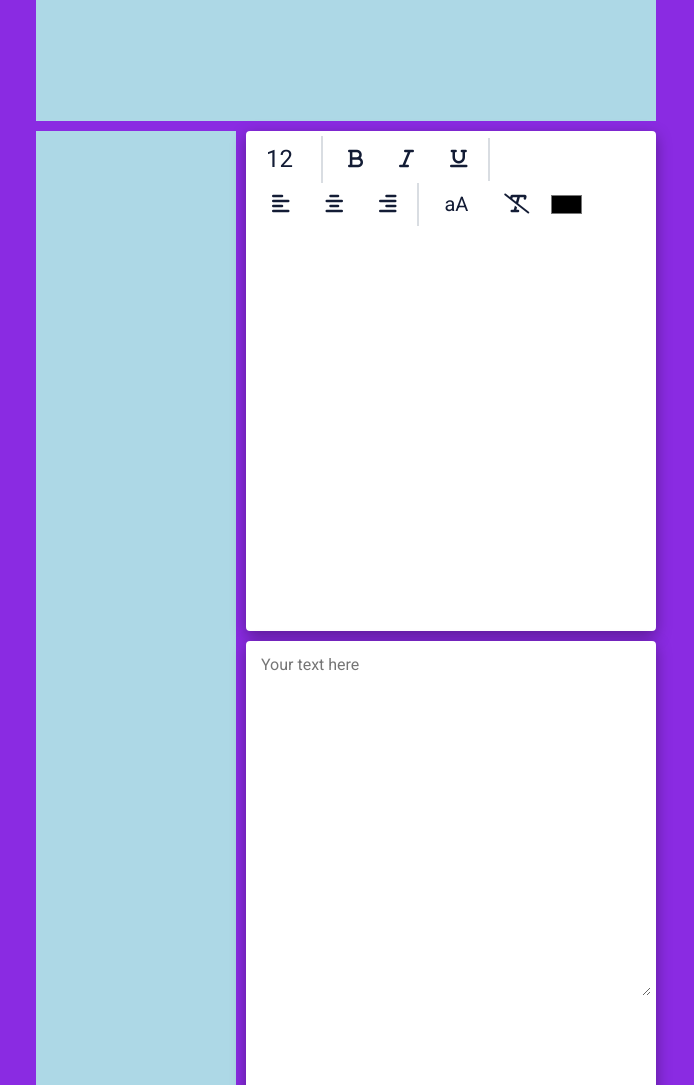
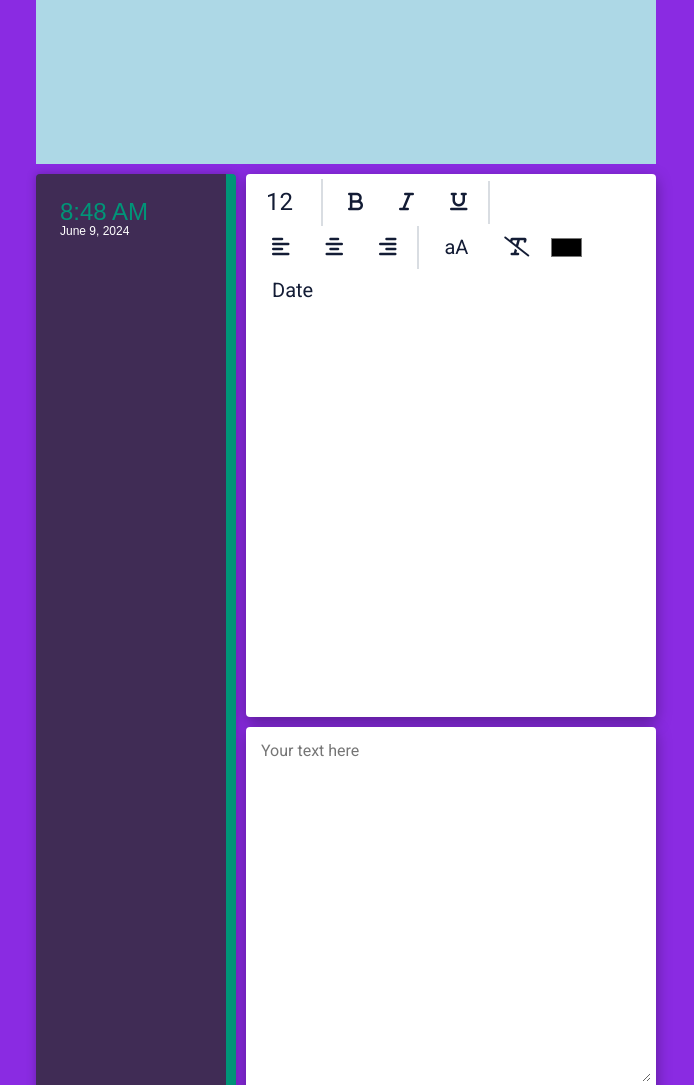
Before and after one commit to lauramateer/NoteApp, a plain HTML site: page index.html in a window 1280 px wide. Shown: the part 400-1485 px from the top of the page, without its empty margins (84-778 px from the left). Drawn offline with Linux system fonts and the light colour scheme.

Commit message:
code for date/time stamp feature

```diff
--- a/index.html
+++ b/index.html
@@ -25,7 +25,11 @@
     <div id="a">
     </div>
 
-    <div id="b"></div>
+    <div class="datetime" id="b">
+        <div class="time">8:48 AM</div>
+        <div class="date">June 9, 2024</div>
+
+    </div>
 
     <div id="c">
         <div class="first box">
@@ -70,6 +74,13 @@
             </button>
             <input type="color" onchange="f10(this)">
         </div>
+
+        <div class="fifth box">
+
+            <button type="button" onclick="f11(this)">
+                Date
+            </button>
+        </div>
         <br>
 
     </div>
--- a/main.js
+++ b/main.js
@@ -1,4 +1,5 @@
 const textarea = document.getElementById("textarea");
+
 
 function f1(e){
     let value = e.value;
@@ -93,3 +94,40 @@ function f10(e)
 window.addEventListener("load"), ()=> {
     textarea.value = "";
 }
+
+
+
+/**
+* @param {Date} date
+*/
+function formatTime(date)
+{
+    const hours12 = date.getHours() % 12 || 12;
+    const minutes = date.getMinutes();
+    const isAm = date.getHours() < 12;
+
+    return `${hours12.toString().padStart(2, "0")}:${minutes.toString().padStart(2,"0")} ${isAm ? "AM" : "PM"}`;
+
+}
+/**
+* @param {Date} date
+*/
+function formatDate(date)
+{
+    const DAYS = ["Sunday", "Monday", "Tuesday", "Wednesday", "Thursday", "Friday", "Saturday"];
+    const MONTHS = ["January", "February", "March", "April", "May", "June", "July", "August", "September", "October", "November", "December"];
+
+   return `${DAYS[date.getDay()]}, ${MONTHS[date.getMonth()]} ${date.getDate()} ${date.getFullYear()}`;
+}
+
+
+function f11(e)
+{
+    const timeElement = document.querySelector(".time");
+    const dateElement = document.querySelector(".date");
+    const now = new Date();
+
+    timeElement.textContent = formatTime(now);
+    dateElement.textContent = formatDate(now);
+
+}
--- a/style.css
+++ b/style.css
@@ -57,17 +57,39 @@ body {
 }
 
 #b {
-  background-color: lightblue;
 
 }
 
-#c, #d{
+ #c, #d{
   padding: 5px;
   background-color: #ffffff;
   width: 100%;
   border-radius: 4px ;
   box-shadow: #00000059 0px 5px 15px;
 }
+}
+
+.datetime {
+  font-size: 12px;
+  padding: 24px;
+  color: #ffffff;
+  background: #402c55;
+  box-shadow: 0 0 10px rgba(0, 0, 0, 0.25 );
+  border-radius: 4px;
+  border-right: 10px #009578 solid;
+
+  font-family: sans-serif;
+
+}
+
+.time {
+  font-size: 2em;
+  color: #009578;
+
+}
+
+.date {
+  font-size: 1em;
 }
 
 .box {
```
